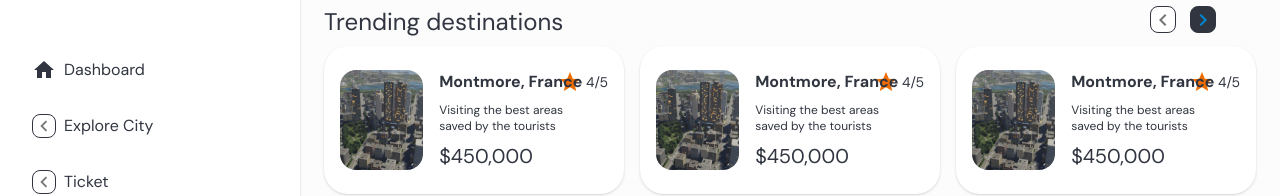
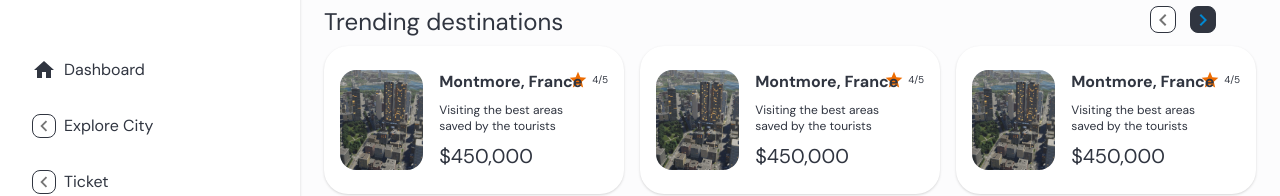
Before and after one commit to Marshall-D/Hotel-app, a Next.js app: page / in a window 1280 px wide. Shown: the part 466-662 px from the top of the page. Built offline with nearby package versions, Linux system fonts and the light colour scheme.

Commit message:
reduced size of star icon in destination component

```diff
--- a/src/components/destinations/index.tsx
+++ b/src/components/destinations/index.tsx
@@ -10,8 +10,12 @@ const Card = () => {
             <div className="flex  relative gap-4">
                 <div className="absolute right-0 text-sm flex  gap-1 items-center">
                     {" "}
-                    <Icon component={StarIcon} color="warning" />{" "}
-                    <span>4/5</span>{" "}
+                    <Icon
+                        component={StarIcon}
+                        color="warning"
+                        fontSize="small"
+                    />{" "}
+                    <span style={{ fontSize: 10 }}>4/5</span>{" "}
                 </div>
                 <div className="image rounded-3xl" style={{ width: 120 }}>
                     <img
```
